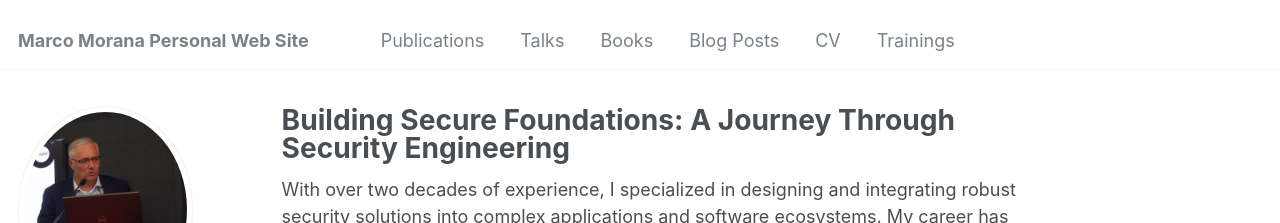
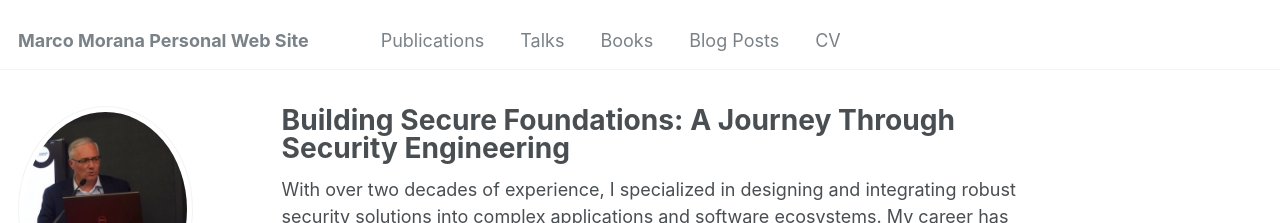
Before and after one commit to mmorana1/marcom, a Jekyll site: the page built from _pages/about.md, in a window 1280 px wide. Shown: the top 223 px of the page. Built offline with Jekyll 4.4.1, drawn with Linux system fonts in a browser that asks for light colours.

Commit message:
Update navigation.yml

```diff
--- a/_data/navigation.yml
+++ b/_data/navigation.yml
@@ -19,6 +19,3 @@ main:
 
   - title: "CV"
     url: /cv/
-
-  - title: "Trainings"
-    url: /non-menu-page/
```
